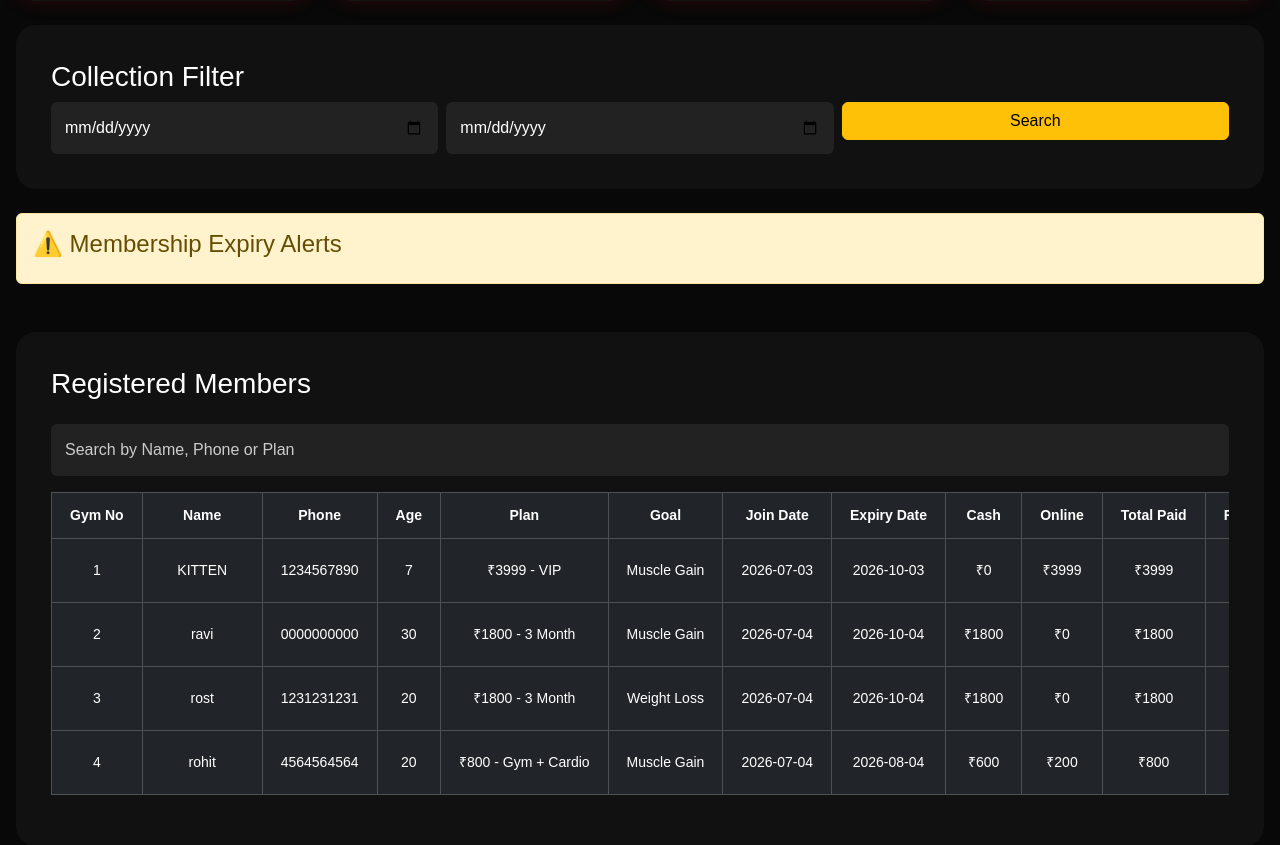
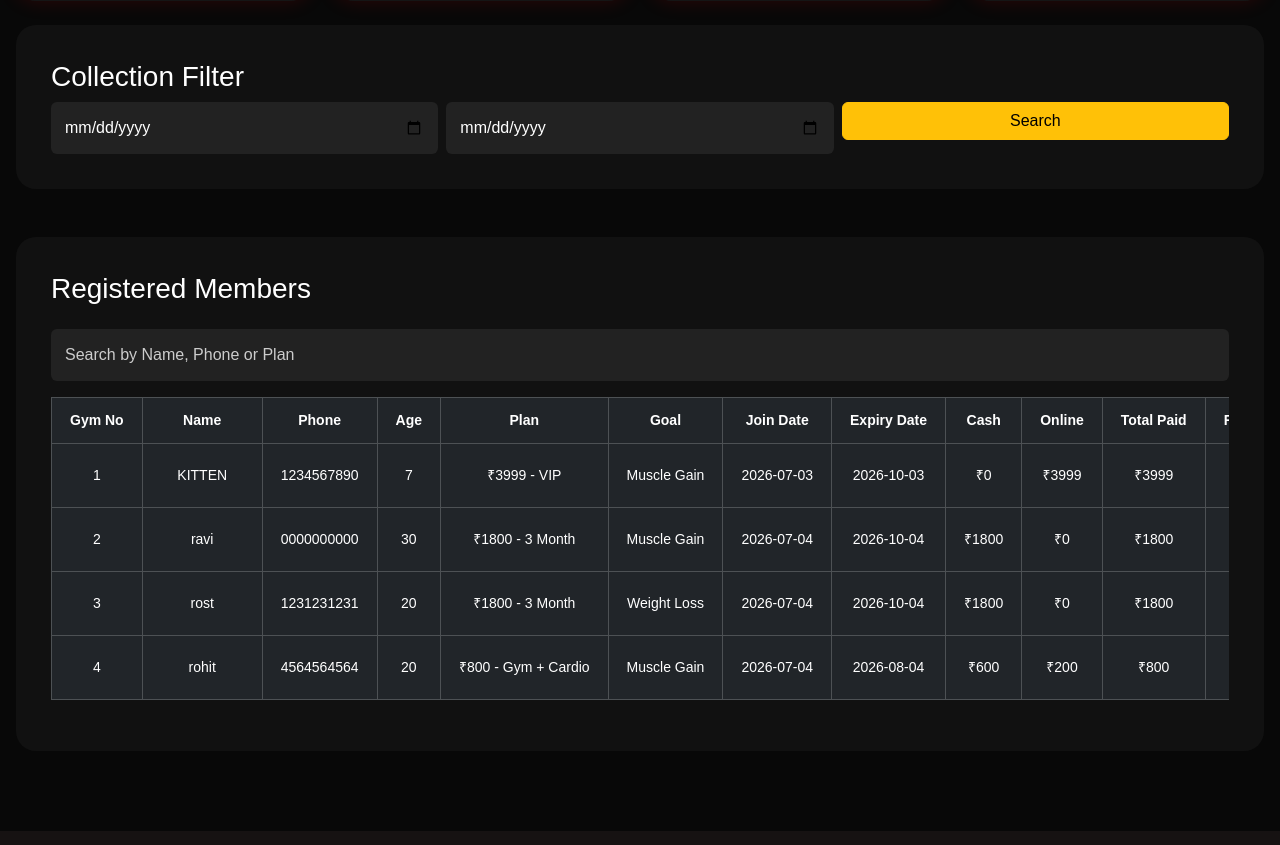
Before and after one commit to Itsaryannnzz/garud-zep-gym, a Flask app: page /owner-dashboard in a window 1280 px wide. Shown: the part 598-1443 px from the top of the page. Run offline with Flask 3, Linux system fonts and the light colour scheme; data comes from the database, SQL or seed files in the repository.

Commit message:
fix membership expire alert

```diff
--- a/templates/owner-dashboard.html
+++ b/templates/owner-dashboard.html
@@ -177,21 +177,6 @@ Search
 
 </div>
 
-<div class="alert alert-warning mt-4">
-
-<h4>⚠️ Membership Expiry Alerts</h4>
-
-{% for member in expiring_members %}
-
-<p>
-<strong>{{ member.name }}</strong>
-membership expires on
-<strong>{{ member.expiry_date }}</strong>
-</p>
-
-{% endfor %}
-
-</div>
 
 {% if expiring_members %}
 
```
